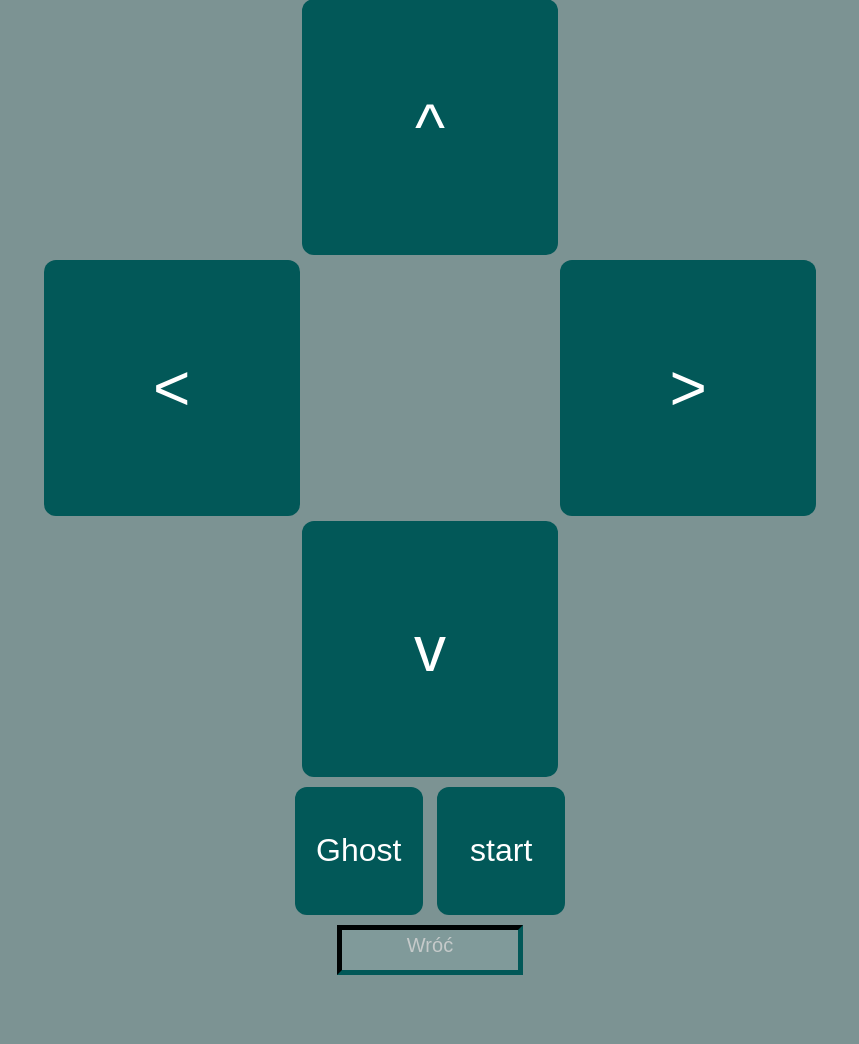
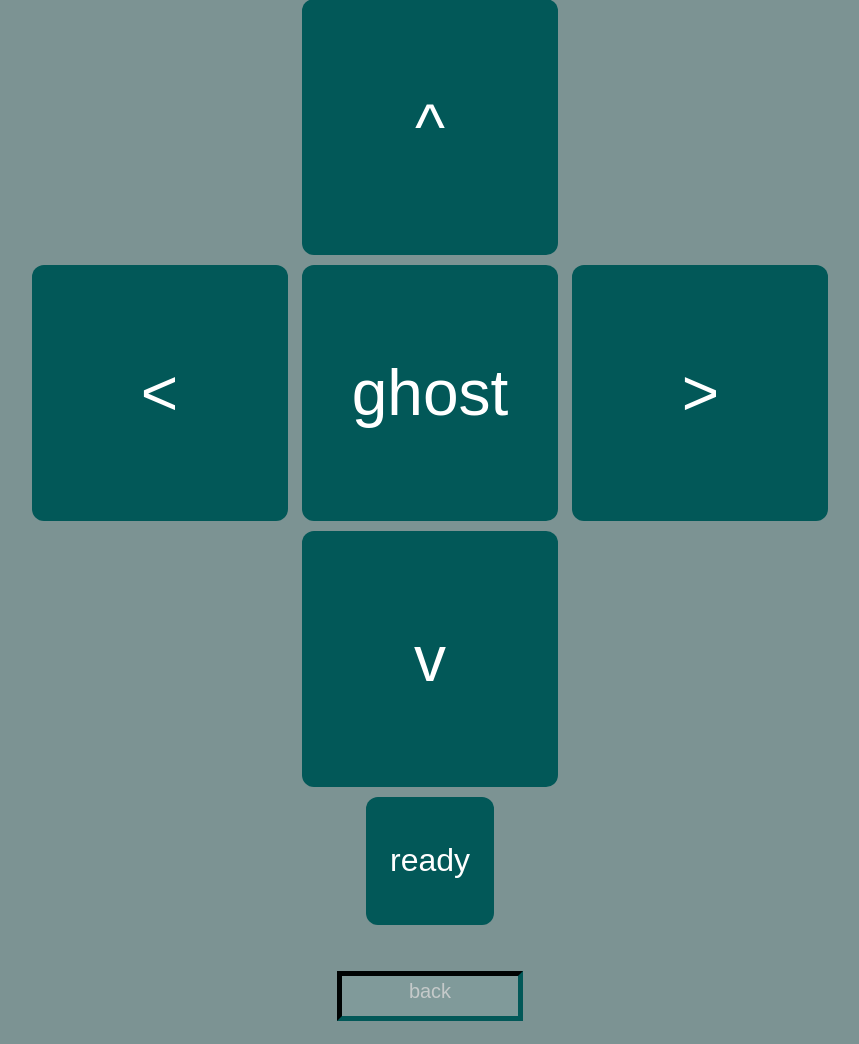
Before and after one commit to WiktorSzymanski/ES_Project, a Flask app: page /player1 in a window 1280 px wide. Shown: the part 318-1362 px from the top of the page, without its empty margins (210-1069 px from the left). Before the commit the page ends 1293 px from the top, so only its background shows below. Run offline with Flask 2, Linux system fonts and the light colour scheme; some libraries are stand-ins or nearby versions.

Commit message:
final tweeks

```diff
--- a/Game/main.py
+++ b/Game/main.py
@@ -101,11 +101,6 @@ class Game:
     # drawLines()
     self.WINDOW.blit(self.PLAY_SURFACE, (50, 50))
 
-  def printScore(self):
-    scoreTxt = self.font.render(f'Score: {self.CURRENT_SCORE}', True, (0,0,0))
-    scoreRect = scoreTxt.get_rect(center = (self.WINTDOW_WIDTH / 2, 25))
-    self.WINDOW.blit(scoreTxt, scoreRect)
-
   def startGame(self):
     self.gameActive = True
     self.players = [Snake((self.NUM_OF_COL-5, self.NUM_OF_ROW-5), self.TILE_WIDTH, 1), Snake((4, 4), self.TILE_WIDTH, 2)]
@@ -118,11 +113,15 @@ class Game:
     self.mainGameActive = True
     self.clearLeds()
 
+  def readyToString(self, is_ready):
+    return "ready" if is_ready == 1 else "not ready"
+
   def setLeds(self):
     for n in range(len(self.points)):
       for i in range(self.points[n]):
         if not GPIO.input(players_leds[n][i]):
           GPIO.output(players_leds[n][i], GPIO.HIGH)
+    # pass
 
 
   def clearLeds(self):
@@ -130,6 +129,7 @@ class Game:
       for i in range(len(players_leds[n])):
         if GPIO.input(players_leds[n][i]):
           GPIO.output(players_leds[n][i], GPIO.LOW)
+    # pass
 
   def run(self, queue):
     while True:
@@ -155,7 +155,6 @@ class Game:
 
       if self.gameActive:
         self.drawBackground()
-        # self.printScore()
         self.drawPlaySurface()
         self.drawWalls()
 
@@ -173,8 +172,8 @@ class Game:
           self.startGame()
         self.WINDOW.fill((121, 144, 147))
 
-        self.player1 = self.font.render(f'Player1 {self.readyCheck[0]}', True, (0, 0, 0))
-        self.player2 = self.font.render(f'Player2 {self.readyCheck[1]}', True, (0, 0, 0))
+        self.player1 = self.font.render(f'Player1 {self.readyToString(self.readyCheck[0])}', True, (0, 0, 0))
+        self.player2 = self.font.render(f'Player2 {self.readyToString(self.readyCheck[1])}', True, (0, 0, 0))
         self.startRect = self.player1.get_rect(center = (self.WINTDOW_WIDTH/2, self.WINDOW_HEIGHT/2 + 100))
         self.startRect2 = self.player2.get_rect(center = (self.WINTDOW_WIDTH/2, self.WINDOW_HEIGHT/2 + 150))
         self.WINDOW.blit(self.player1, self.startRect)
@@ -189,12 +188,12 @@ class Game:
         if self.points[self.who_won-1] >= 3:
           self.mainGameActive = False
 
-        self.overScoreRect = self.overScoreTxt.get_rect(center = (self.WINTDOW_WIDTH/2, self.WINDOW_HEIGHT/2))
+        self.overScoreRect = self.overScoreTxt.get_rect(center = (self.WINTDOW_WIDTH/2, self.WINDOW_HEIGHT/2 - 100))
         self.WINDOW.blit(self.overScoreTxt, self.overScoreRect)
 
         self.pointsTxt = self.font.render(f"{self.points[0]} : {self.points[1]}", True, (0, 0, 0))
-        self.pointsRect = self.pointsTxt.get_rect(center = (self.WINTDOW_WIDTH/2, self.WINDOW_HEIGHT/2 + 200))
-        self.WINDOW.blit(self.pointsTxt, self.nameRect)
+        self.pointsRect = self.pointsTxt.get_rect(center = (self.WINTDOW_WIDTH/2, self.WINDOW_HEIGHT/2))
+        self.WINDOW.blit(self.pointsTxt, self.pointsRect)
 
       else:
         if sum(self.readyCheck) is 2:
@@ -205,22 +204,23 @@ class Game:
         self.nameRect = self.nameTxt.get_rect(center = (self.WINTDOW_WIDTH/2, self.WINDOW_HEIGHT/2 - 100))
         self.WINDOW.blit(self.nameTxt, self.nameRect)
 
-        self.player1 = self.font.render(f'Player1 {self.readyCheck[0]}', True, (0, 0, 0))
-        self.player2 = self.font.render(f'Player2 {self.readyCheck[1]}', True, (0, 0, 0))
+        self.player1 = self.font.render(f'Player1 {self.readyToString(self.readyCheck[0])}', True, (0, 0, 0))
+        self.player2 = self.font.render(f'Player2 {self.readyToString(self.readyCheck[1])}', True, (0, 0, 0))
         self.startRect = self.player1.get_rect(center = (self.WINTDOW_WIDTH/2, self.WINDOW_HEIGHT/2 + 100))
         self.startRect2 = self.player2.get_rect(center = (self.WINTDOW_WIDTH/2, self.WINDOW_HEIGHT/2 + 150))
         self.WINDOW.blit(self.player1, self.startRect)
         self.WINDOW.blit(self.player2, self.startRect2)
 
-        if self.points[0] > self.points[1]:
-          self.overScoreTxt = self.font.render(f'Player 1 won the game!', True, (0, 0, 0))
-        elif self.points[0] < self.points[1]:
-          self.overScoreTxt = self.font.render(f'Player 2 won the game!', True, (0, 0, 0))
-        else:
-          self.overScoreTxt = self.font.render(f'Draw!', True, (0, 0, 0))
+        if self.who_won != Undefined:
+          if self.points[0] > self.points[1]:
+            self.overScoreTxt = self.font.render(f'Player 1 won the game!', True, (0, 0, 0))
+          elif self.points[0] < self.points[1]:
+            self.overScoreTxt = self.font.render(f'Player 2 won the game!', True, (0, 0, 0))
+          else:
+            self.overScoreTxt = self.font.render(f'Draw!', True, (0, 0, 0))
 
-        self.overScoreRect = self.overScoreTxt.get_rect(center = (self.WINTDOW_WIDTH/2, self.WINDOW_HEIGHT/2))
-        self.WINDOW.blit(self.overScoreTxt, self.overScoreRect)
+          self.overScoreRect = self.overScoreTxt.get_rect(center = (self.WINTDOW_WIDTH/2, self.WINDOW_HEIGHT/2))
+          self.WINDOW.blit(self.overScoreTxt, self.overScoreRect)
 
         self.keys = pygame.key.get_pressed()
         if self.keys[pygame.K_RETURN]:
--- a/WebServer.py
+++ b/WebServer.py
@@ -37,4 +37,4 @@ def player2():
 
 
 if __name__ == '__main__':
-    app.run(host='192.168.1.34', port=5001, debug=True)
+    app.run(host='localhost', port=5001, debug=True)
--- a/static/rpi_style.css
+++ b/static/rpi_style.css
@@ -12,7 +12,7 @@ div#btnContainer{
 #btnContainer{
 text-align: center;
 }
-#btnContainer #sup1, #btnContainer #start{
+#btnContainer #start{
   width: 10vw;
   height: 10vw;
   font-size: 2em;
@@ -34,10 +34,6 @@ border-radius: 12px;
 -webkit-transition-duration: 0.4s;
 transition-duration: 0.4s;
 margin: 5px;
-}
-
-.ext-offset{
-  margin: 0 10vw;
 }
 
 .controls{
--- a/templates/player1.html
+++ b/templates/player1.html
@@ -27,19 +27,21 @@
             <button id='up' class="controls">&#94;</button>
         </div>
         <div>
-            <button id='left' class="controls ext-offset">&lt;</button>
-
-            <button id='right' class="controls ext-offset">&gt;</button>
+            <button id='left' class="controls">&lt;</button>
+            <button id='sup1' class="controls">ghost</button>
+            <button id='right' class="controls">&gt;</button>
         </div>
         <div>
             <button id='down' class="controls">v</button>
         </div>
 
         <div>
-            <button id='sup1' class="controls">Ghost</button>
-            <button id='start' class="controls">start</button>
+            <button id='start' class="controls">ready</button>
         </div>
-        <a href="/">Wróć</a>
+        <br>
+        <br>
+        <a href="/">back</a>
+        <br>
     </div>
    <script>
         var up = document.getElementById("up")
@@ -58,7 +60,7 @@
 
 
         function SendEvent(event){
-            fetch("http://192.168.1.34:5001/player1", {
+            fetch("http://localhost:5001/player1", {
                 method: "POST",
                 headers: {"Content-Type": "text/html"},
                 body: event
```
Also changed, not shown: templates/player2.html (+6 -8 lines).
